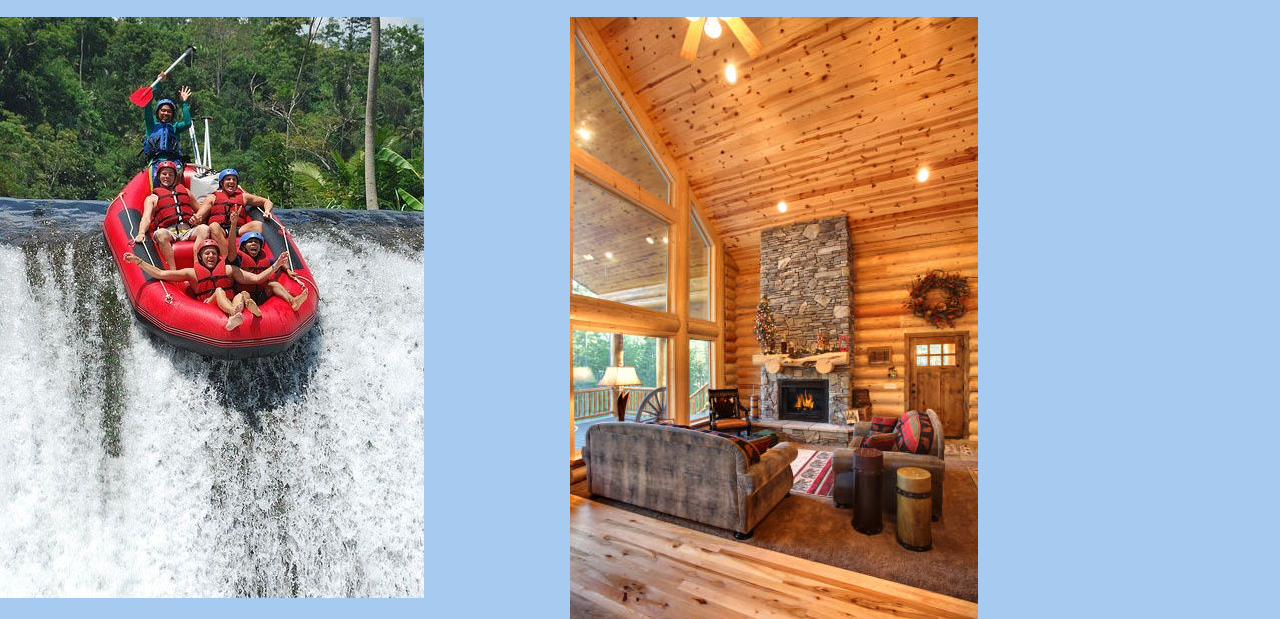
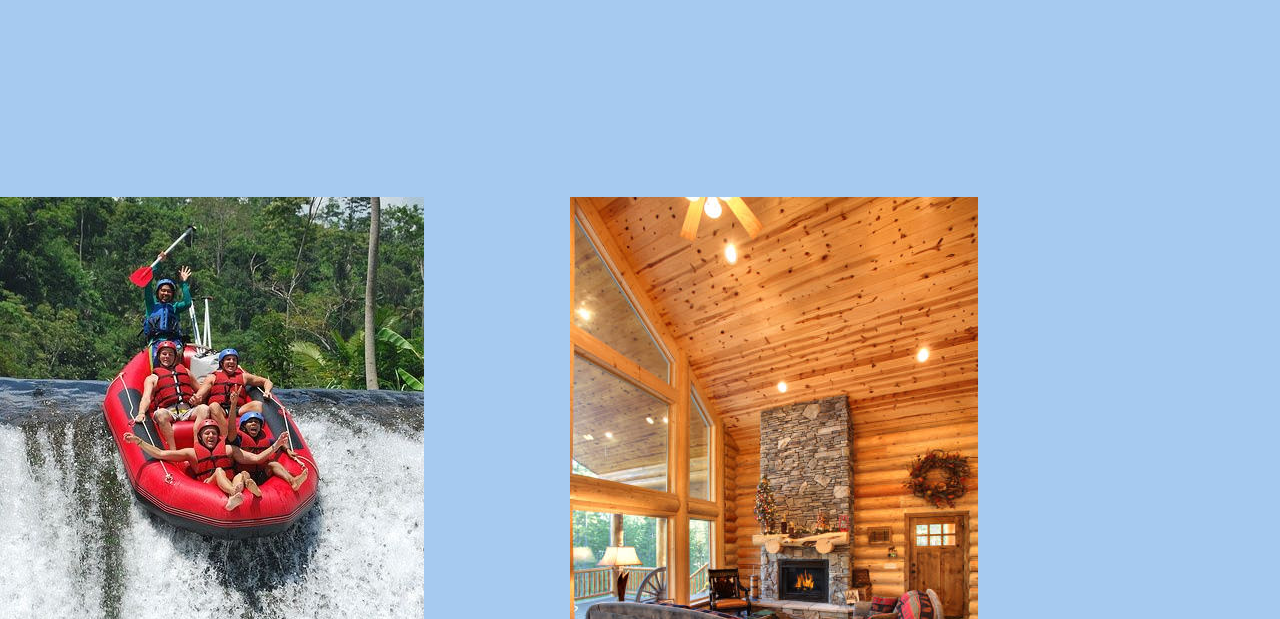
Before and after one commit to Jruiz1980/wdd130, a plain HTML site: page wwr/rivers.html in a window 1280 px wide. Shown: the part 135-754 px from the top of the page. Drawn offline with nearby package versions, Linux system fonts and the light colour scheme; a web font is replaced by a local one.

Commit message:
add pics

```diff
--- a/wwr/styles/style.css
+++ b/wwr/styles/style.css
@@ -230,10 +230,10 @@ footer p a:hover {
 }
 
 #grid {
-    margin: 20px 0;
-    box-sizing: border-box;
+    margin: 200px 0;
+    box-sizing: auto;
     display: grid;
-    grid-template-columns:repeat(10, 1fr);
+    grid-template-columns:repeat(21, 1fr);
     grid-template-rows:repeat(30, 1fr);
 }
 
```
Also changed, not shown: melomanos/site-plan.html (+1 -1 lines).
